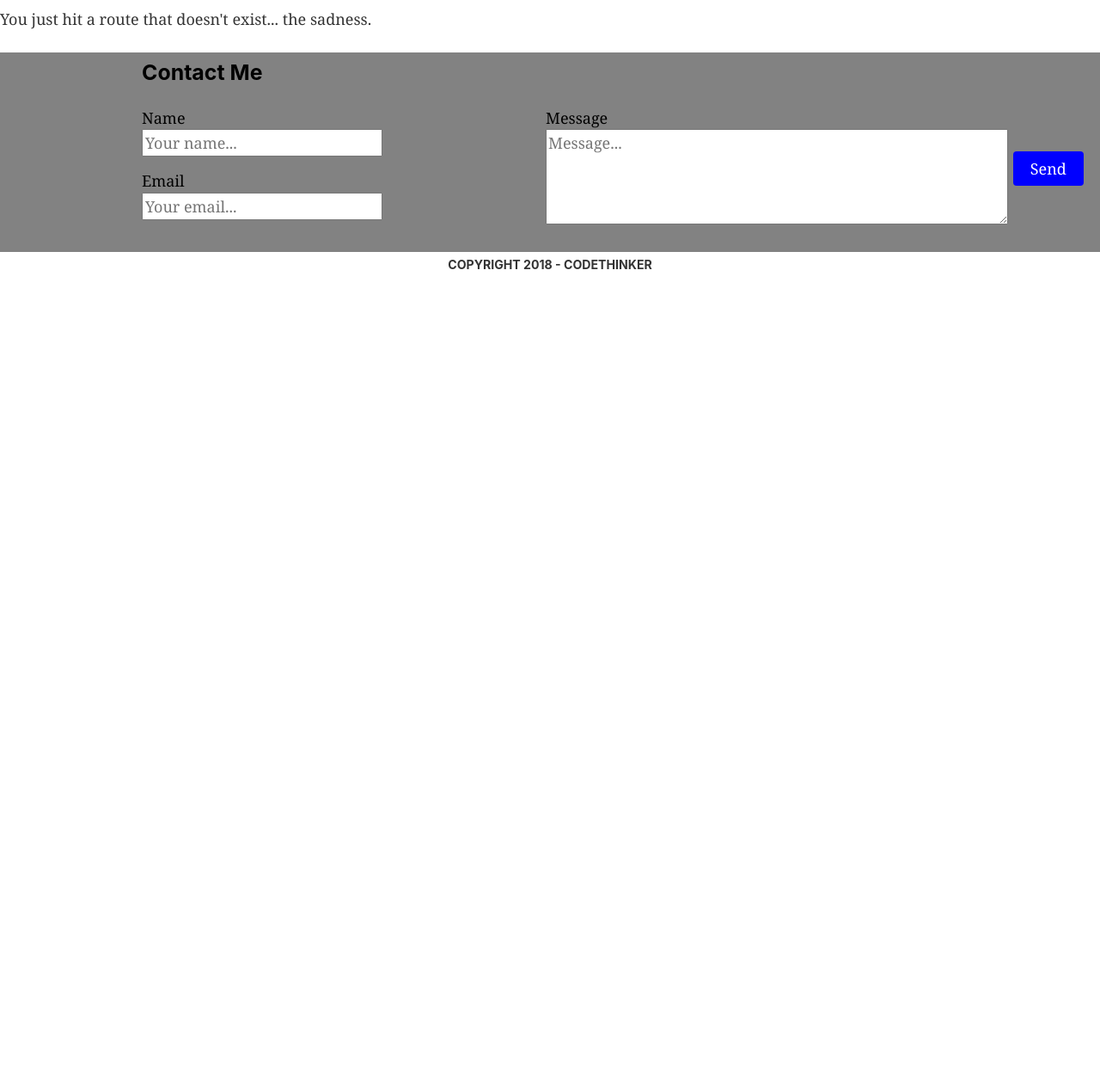
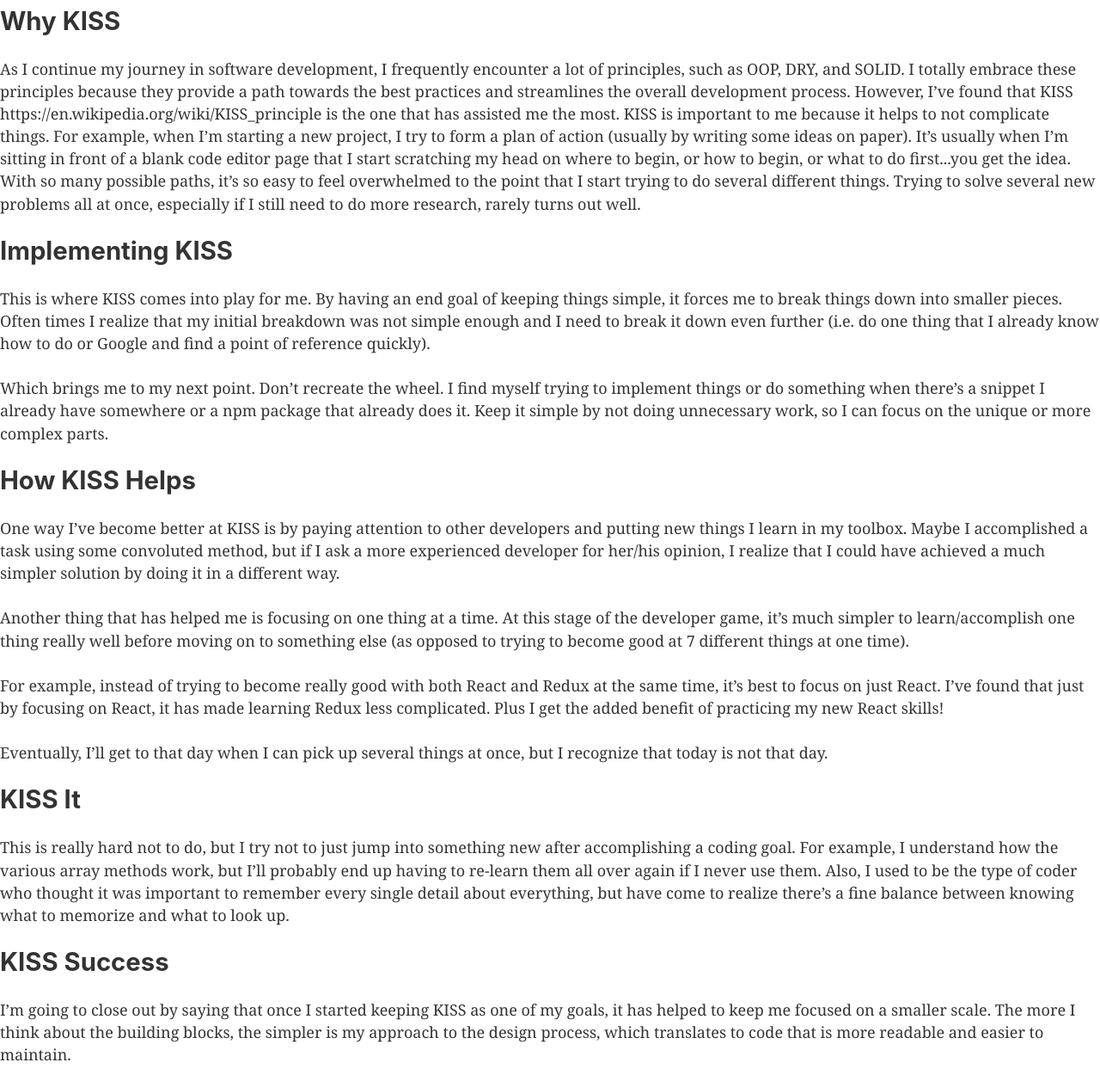
Before and after one commit to 47analogy/47analogy.github.io, a Gatsby site: page /kiss in a window 1280 px wide. Before the commit this address had no page. Shown: the part 142-1406 px from the top of the page at 86% size. Before the commit the page ends 800 px from the top, so only its background shows below. Built offline with nearby package versions, Linux system fonts and the light colour scheme; Gatsby itself is replaced by a stand-in of ours.

Commit message:
added blog page

```diff
--- a/gatsby-config.js
+++ b/gatsby-config.js
@@ -18,12 +18,11 @@ module.exports = {
     {
       resolve: `gatsby-source-filesystem`,
       options: {
-        name: `src`,
-        path: `${__dirname}/src/`,
+        name: `pages`,
+        path: `${__dirname}/src/pages`,
       },
     },
-
-
-
+    // transforms markdown to html
+    `gatsby-transformer-remark`,
   ], // end plugins
 };
--- a/package.json
+++ b/package.json
@@ -12,9 +12,11 @@
     "gatsby-plugin-sass": "^2.0.1",
     "gatsby-plugin-typography": "^2.2.0",
     "gatsby-source-filesystem": "^2.0.1",
+    "gatsby-transformer-remark": "^2.1.5",
     "react": "^16.5.1",
     "react-dom": "^16.5.1",
-    "react-helmet": "^5.2.0"
+    "react-helmet": "^5.2.0",
+    "react-media": "^1.8.0"
   },
   "keywords": [
     "gatsby"
--- a/src/components/layout.js
+++ b/src/components/layout.js
@@ -2,6 +2,7 @@ import React from 'react'
 import PropTypes from 'prop-types'
 import Helmet from 'react-helmet'
 import { Link } from 'gatsby'
+import Media from 'react-media'
 
 
 
@@ -41,7 +42,7 @@ const Layout = ({ children }) => (
       <div className="footer">
         <div className="contact-container">
           {/* <div className="contact-info"> */}
-          <h3>Contact Me</h3>
+          <h3>Let's Talk!</h3>
           <form action="//formspree.io/atweed47@yahoo.com" method="POST">
             <div className="form-container">
               <div className="form">
--- a/src/pages/index.js
+++ b/src/pages/index.js
@@ -95,7 +95,7 @@ const IndexPage = () => (
         <div className="blogs">
           <h1>Blog</h1>
           <div id="blog-post-1">
-            <p><Link to="/page-2/">Implementing KISS</Link></p>
+            <p><Link to="/kiss/">Implementing KISS</Link></p>
           </div>
           <div id="blog-post-2">
             <p><Link to="/page-2/">Lorem Ipsum Link Blog Page Post-2</Link></p>
--- /dev/null
+++ b/src/pages/kiss.js
@@ -0,0 +1,40 @@
+import React from 'react'
+import { Link } from 'gatsby'
+
+import Layout from '../components/layout'
+
+const SecondPage = () => (
+  <Layout>
+    <h1>Implementing KISS</h1>
+    <h2>Why KISS</h2>
+
+    <p>As I continue my journey in software development, I frequently encounter a lot of principles, such as OOP, DRY, and SOLID. I totally embrace these principles because they provide a path towards the best practices and streamlines the overall development process. However, I’ve found that KISS https://en.wikipedia.org/wiki/KISS_principle is the one that has assisted me the most. KISS is important to me because it helps to not complicate things.
+
+For example, when I’m starting a new project, I try to form a plan of action (usually by writing some ideas on paper). It’s usually when I’m sitting in front of a blank code editor page that I start scratching my head on where to begin, or how to begin, or what to do first...you get the idea. With so many possible paths, it’s so easy to feel overwhelmed to the point that I start trying to do several different things. Trying to solve several new problems all at once, especially if I still need to do more research, rarely turns out well.</p>
+
+    <h2>Implementing KISS</h2>
+    <p>This is where KISS comes into play for me. By having an end goal of keeping things simple, it forces me to break things down into smaller pieces. Often times I realize that my initial breakdown was not simple enough and I need to break it down even further (i.e. do one thing that I already know how to do or Google and find a point of reference quickly).</p>
+
+    <p>Which brings me to my next point. Don’t recreate the wheel. I find myself trying to implement things or do something when there’s a snippet I already have somewhere or a npm package that already does it. Keep it simple by not doing unnecessary work, so I can focus on the unique or more complex parts.</p>
+
+    <h2>How KISS Helps</h2>
+    <p>One way I’ve become better at KISS is by paying attention to other developers and putting new things I learn in my toolbox. Maybe I accomplished a task using some convoluted method, but if I ask a more experienced developer for her/his opinion, I realize that I could have achieved a much simpler solution by doing it in a different way.</p>
+
+    <p>Another thing that has helped me is focusing on one thing at a time. At this stage of the developer game, it’s much simpler to learn/accomplish one thing really well before moving on to something else (as opposed to trying to become good at 7 different things at one time).</p>
+
+    <p>For example, instead of trying to become really good with both React and Redux at the same time, it’s best to focus on just React. I’ve found that just by focusing on React, it has made learning Redux less complicated. Plus I get the added benefit of practicing my new React skills!</p>
+
+    <p>Eventually, I’ll get to that day when I can pick up several things at once, but I recognize that today is not that day.</p>
+
+    <h2>KISS It</h2>
+    <p>This is really hard not to do, but I try not to just jump into something new after accomplishing a coding goal. For example, I understand how the various array methods work, but I’ll probably end up having to re-learn them all over again if I never use them. Also, I used to be the type of coder who thought it was important to remember every single detail about everything, but have come to realize there’s a fine balance between knowing what to memorize and what to look up.</p>
+
+    <h2>KISS Success</h2>
+    <p>I’m going to close out by saying that once I started keeping KISS as one of my goals, it has helped to keep me focused on a smaller scale. The more I think about the building blocks, the simpler is my approach to the design process, which translates to code that is more readable and easier to maintain.</p>
+
+
+    <Link to="/">Go back to the homepage</Link>
+  </Layout>
+)
+
+export default SecondPage
```
Also changed, not shown: src/pages/page-2.js (deleted, +0 -14 lines), 1 other file.
